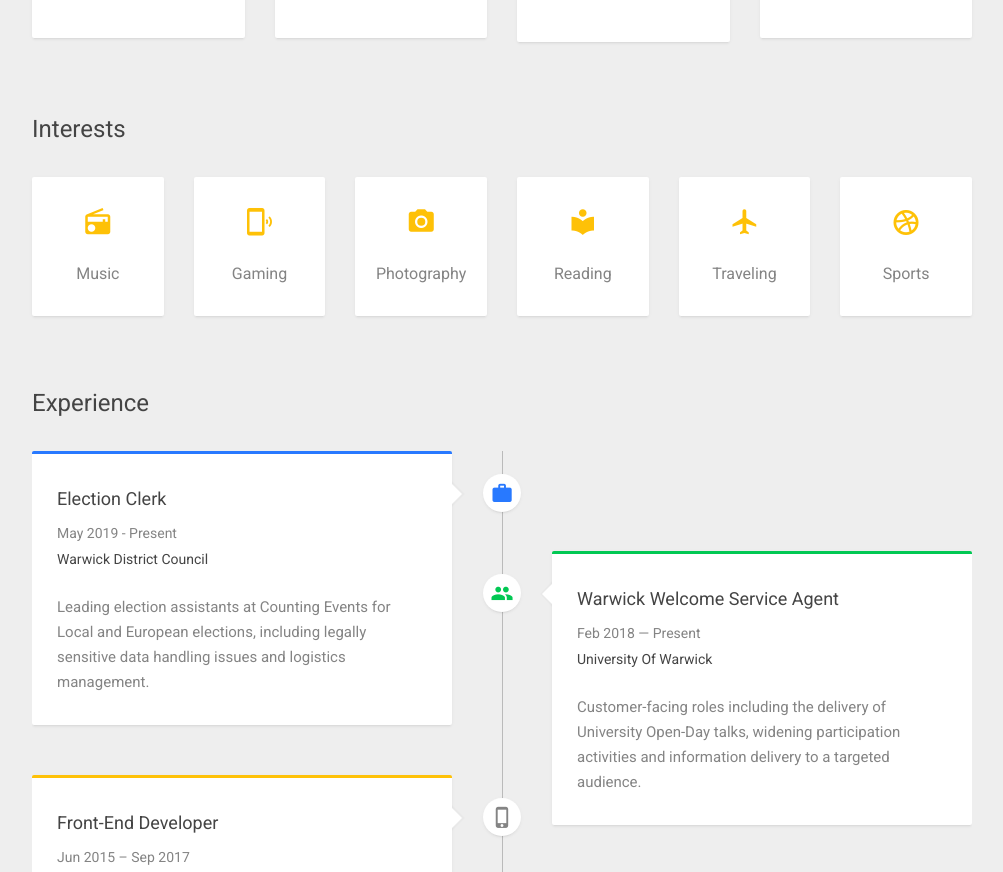
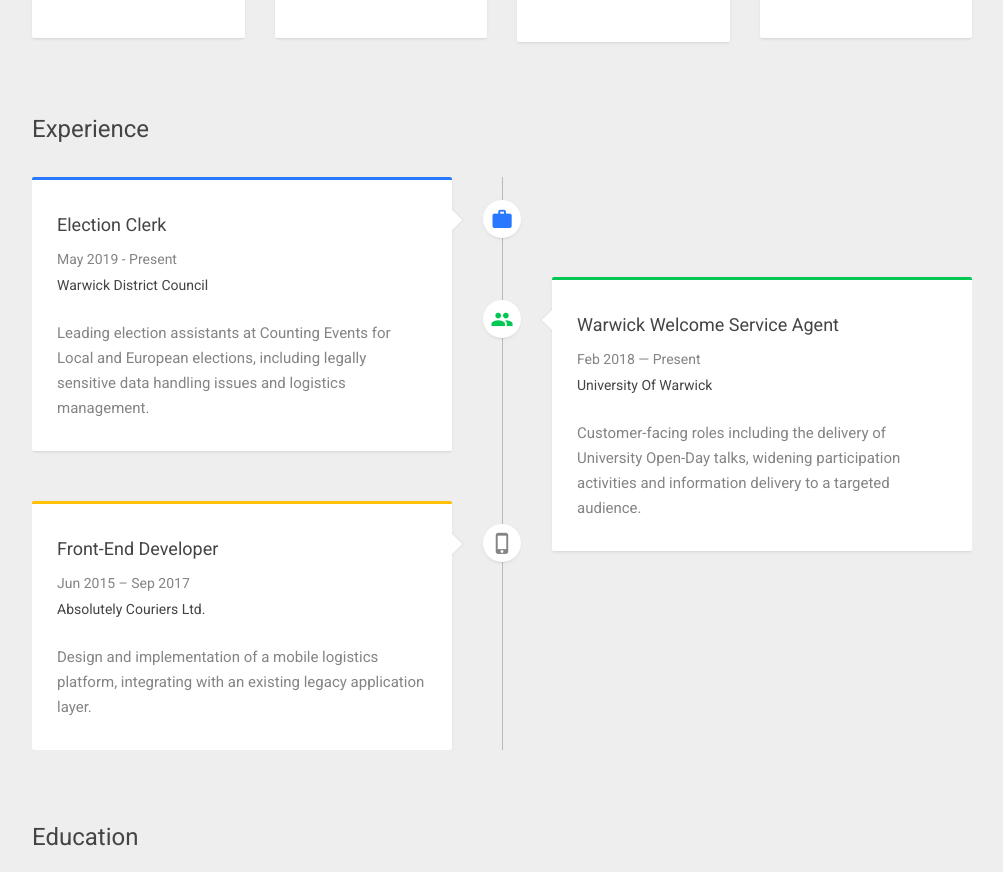
Before and after one commit to keir-l/keir-l.github.io, a plain HTML site: page index.html in a window 1280 px wide. Shown: the part 1033-1905 px from the top of the page, without its empty margins (138-1141 px from the left). Drawn offline with Linux system fonts and the light colour scheme; some packages are replaced by stand-ins of ours.

Commit message:
Update index.html

```diff
--- a/index.html
+++ b/index.html
@@ -291,51 +291,6 @@
 						</section>
 						<!--/Profile Sec-->
 
-
-
-						<!--Interest Sec-->
-						<section id="interest_sec" class="interest-sec sec-pad-top-sm">
-							<h2 class="mb-30">interests</h2>
-							<div class="row">
-								<div class="col-md-2 col-sm-4 col-xs-6 mb-30">
-									<div class="mdl-card mdl-shadow--2dp text-center pa-20 pt-30 pb-30">
-										<i class="zmdi zmdi-radio"></i>
-										<span>music</span>
-									</div>
-								</div>
-								<div class="col-md-2 col-sm-4 col-xs-6 mb-30">
-									<div class="mdl-card mdl-shadow--2dp text-center pa-20 pt-30 pb-30">
-										<i class="zmdi zmdi-smartphone-ring"></i>
-										<span>gaming</span>
-									</div>
-								</div>
-								<div class="col-md-2 col-sm-4 col-xs-6 mb-30">
-									<div class="mdl-card mdl-shadow--2dp text-center pa-20 pt-30 pb-30">
-										<i class="zmdi zmdi-camera"></i>
-										<span>photography</span>
-									</div>
-								</div>
-								<div class="col-md-2 col-sm-4 col-xs-6 mb-30">
-									<div class="mdl-card mdl-shadow--2dp text-center pa-20 pt-30 pb-30">
-										<i class="zmdi zmdi-library"></i>
-										<span>reading</span>
-									</div>
-								</div>
-								<div class="col-md-2 col-sm-4 col-xs-6 mb-30">
-									<div class="mdl-card mdl-shadow--2dp text-center pa-20 pt-30 pb-30">
-										<i class="zmdi zmdi-airplane"></i>
-										<span>traveling</span>
-									</div>
-								</div>
-								<div class="col-md-2 col-sm-4 col-xs-6 mb-30">
-									<div class="mdl-card mdl-shadow--2dp text-center pa-20 pt-30 pb-30">
-										<i class="zmdi zmdi-dribbble"></i>
-										<span>sports</span>
-									</div>
-								</div>
-							</div>
-						</section>
-						<!--/Interest Sec-->
 
 						<!--Experience Sec-->
 						<section id="experience_sec" class="experience-sec sec-pad-top-sm">
```
